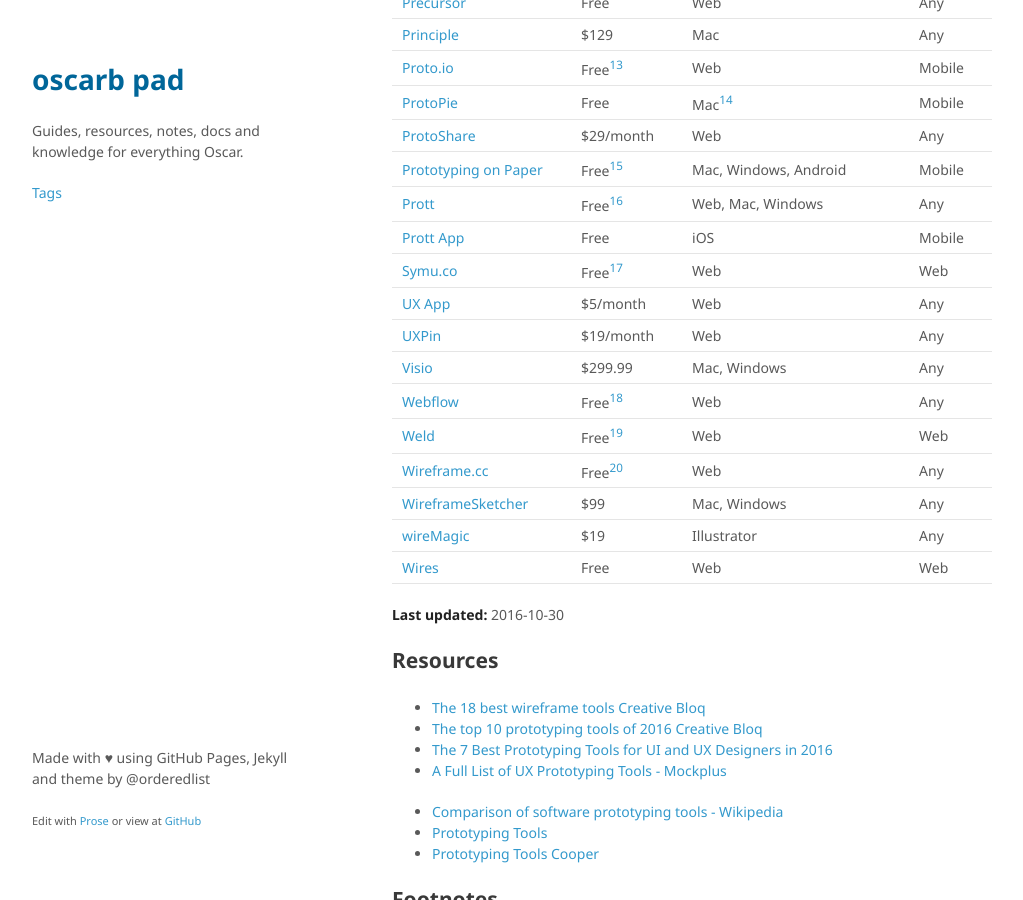
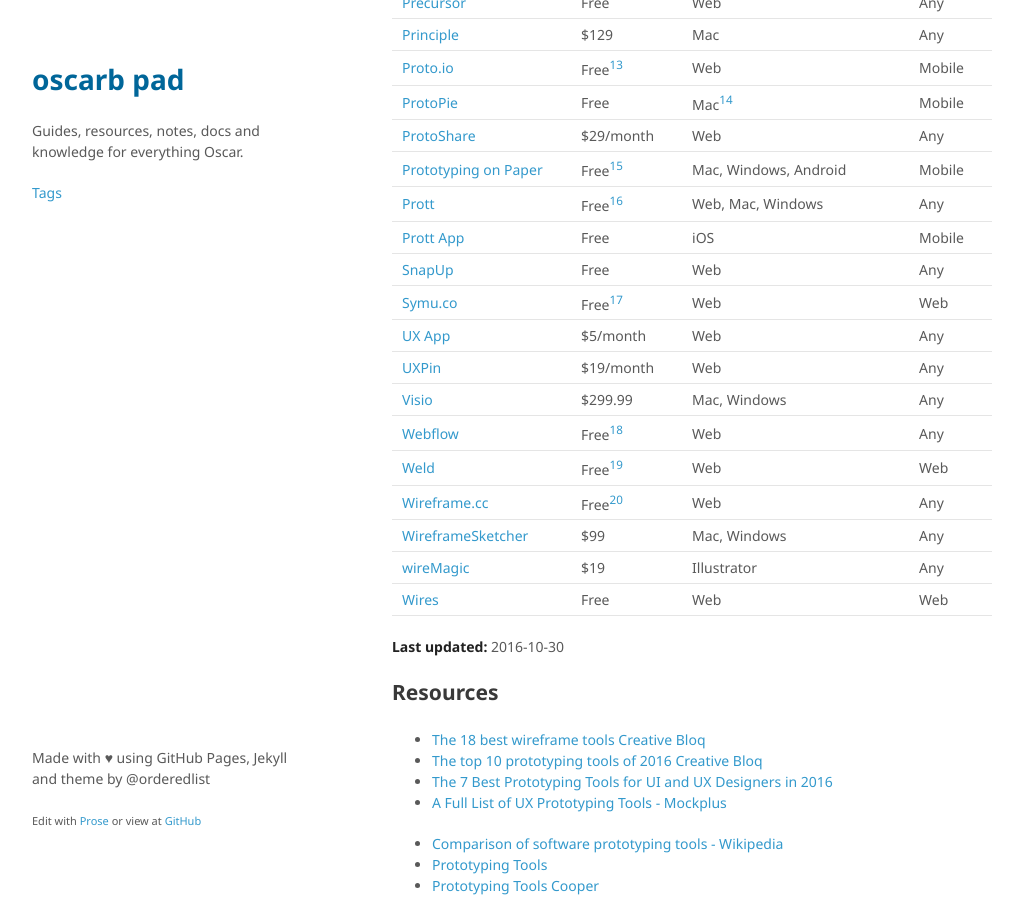
Before and after one commit to oscarb/pad, a Jekyll site: the page built from _docs/prototyping.md, in a window 1280 px wide and 900 px high, scrolled down 1625 px. Shown: the whole window, without its empty margins (128-1151 px from the left). Built offline with Jekyll 4.4.1, drawn with Linux system fonts in a browser that asks for light colours; some web fonts are replaced.

Commit message:
Updated prototyping.md

```diff
--- a/_docs/prototyping.md
+++ b/_docs/prototyping.md
@@ -66,6 +66,7 @@ Name | Lowest price | Platform | Protype for
 [Prototyping on Paper](https://popapp.in/) | Free[^pop] | Mac, Windows, Android | Mobile
 [Prott](https://prottapp.com/) | Free[^prott] | Web, Mac, Windows | Any
 [Prott App](https://itunes.apple.com/app/id917618029) | Free | iOS | Mobile
+[SnapUp](http://quickfocus.com/)  | Free | Web | Any
 [Symu.co](https://symu.co/) | Free[^symu] | Web | Web
 [UX App](https://www.ux-app.com/) | $5/month | Web | Any
 [UXPin](https://www.uxpin.com/) | $19/month | Web | Any
```
